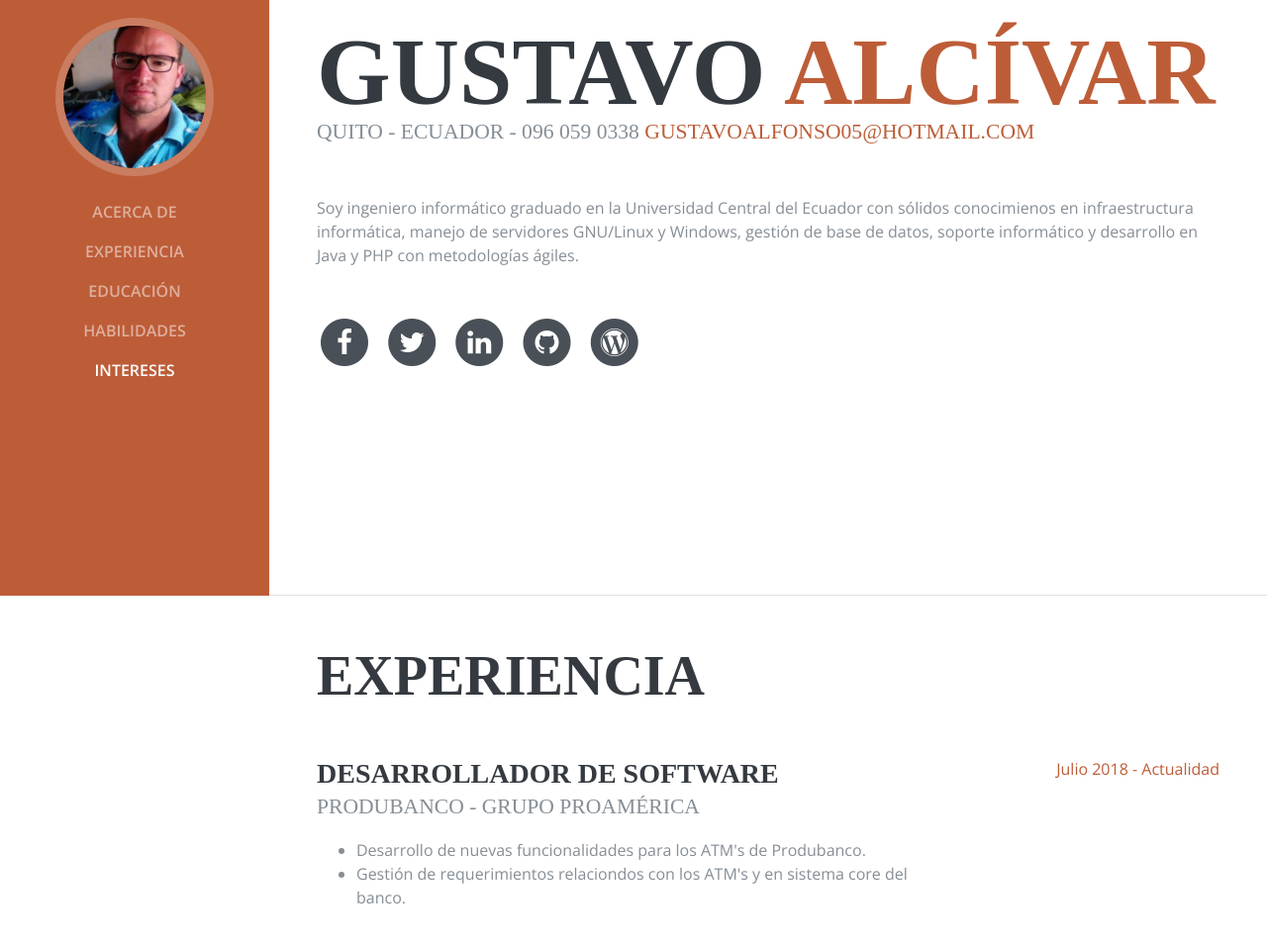
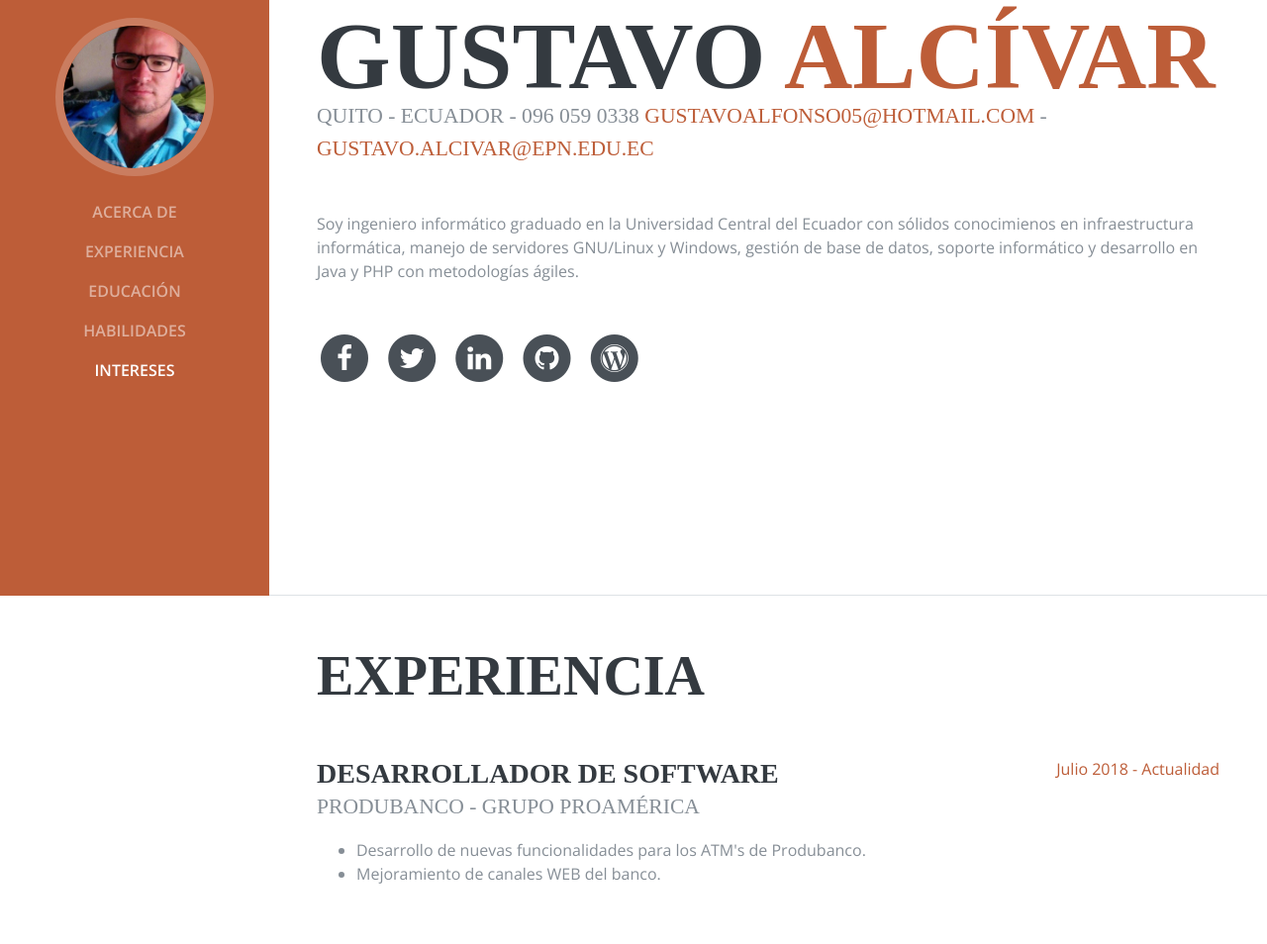
Before and after one commit to gustavoalcivar/web, a plain HTML site: page index.html in a window 1280 px wide. Shown: the part 198-1152 px from the top of the page at 99% size. Drawn offline with nearby package versions, Linux system fonts and the light colour scheme; a web font is replaced by a local one.

Commit message:
Update index.html
update

```diff
--- a/index.html
+++ b/index.html
@@ -72,7 +72,7 @@
             <span class="text-primary">Alcívar</span>
           </h1>
           <div class="subheading mb-5">Quito - Ecuador - 096 059 0338
-            <a href="mailto:name@email.com">gustavoalfonso05@hotmail.com</a>
+            <a href="mailto:name@email.com">gustavoalfonso05@hotmail.com</a> - <a href="mailto:name@email.com">gustavo.alcivar@epn.edu.ec</a>
           </div>
           <p class="mb-5">Soy ingeniero informático graduado en la Universidad Central del Ecuador con sólidos conocimienos en infraestructura informática, manejo de servidores GNU/Linux y Windows, gestión de base de datos, soporte informático y desarrollo en Java y PHP con metodologías ágiles.</p>
           <ul class="list-inline list-social-icons mb-0">
@@ -131,7 +131,7 @@
               <p>
                 <ul>
                   <li>Desarrollo de nuevas funcionalidades para los ATM's de Produbanco.</li>
-                  <li>Gestión de requerimientos relaciondos con los ATM's y en sistema core del banco.</li>
+                  <li>Mejoramiento de canales WEB del banco.</li>
               </ul>
             </p>
             </div>
```
